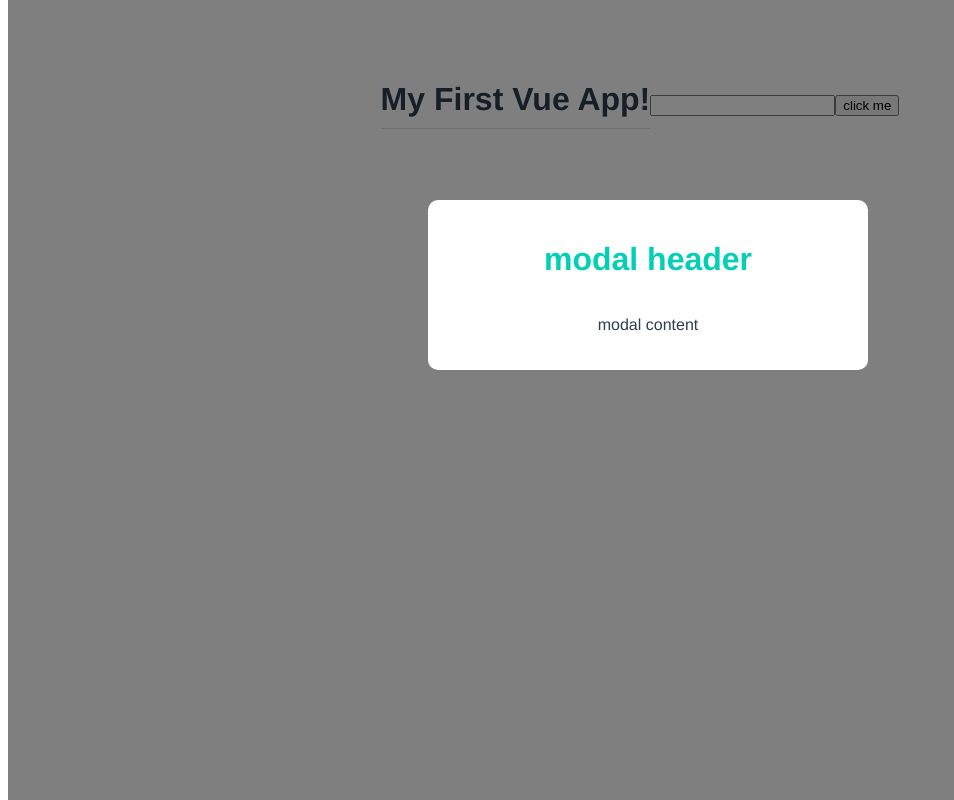
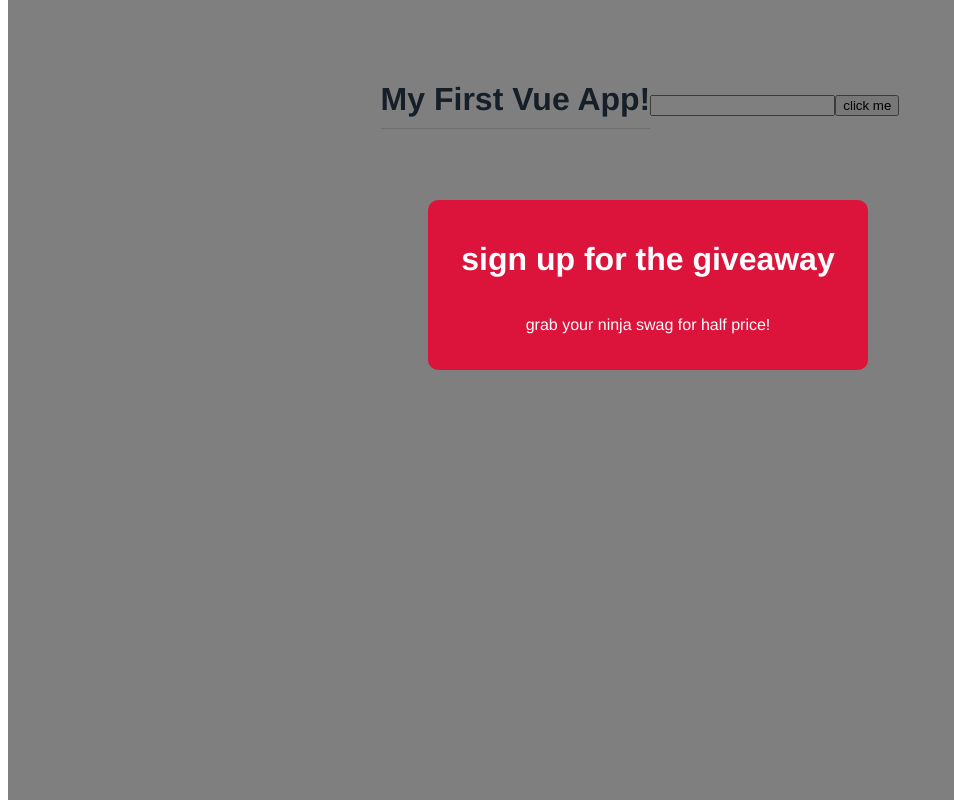
Before and after one commit to seanhellier/modal-project, a Vue app: page / in a window 1280 px wide. Shown: the whole page, without its empty margins (0-954 px from the left). Built offline with nearby package versions, Linux system fonts and the light colour scheme.

Commit message:
lesson 25

```diff
--- a/src/App.vue
+++ b/src/App.vue
@@ -2,7 +2,7 @@
   <!-- <h1>My First Vue App!</h1> -->
   <h1>{{ title }}</h1>
 
-  <modal />
+  <modal :header="header" :text="text" theme="sale"/>
 
   <input type="text" ref="name">
   <button @click="handleClick">click me</button>
@@ -16,7 +16,9 @@
   components: { Modal },
   data() {
     return {
-      title: 'My First Vue App!'
+      title: `My First Vue App!`,
+      header: `sign up for the giveaway`,
+      text: `grab your ninja swag for half price!`,
     }
   },
   methods: {
--- a/src/components/Modal.vue
+++ b/src/components/Modal.vue
@@ -1,11 +1,17 @@
 <template>
   <div class="backdrop">
-    <div class="modal">
-      <h1>modal header</h1>
-      <p>modal content</p>
+    <div class="modal" :class="{ sale: theme === `sale` }">
+      <h1> {{ header }} </h1>
+      <p>{{ text }}</p>
     </div>
   </div>
 </template>
+
+<script>
+export default {
+    props: [ `header`, `text`, `theme` ]
+}
+</script>
 
 <style>
   .modal {
@@ -30,4 +36,13 @@
   .modal p {
     font-style: normal;
   }
+.modal.sale {
+    background: crimson;
+    color: white;
+}
+.modal.sale h1 {
+    color: white;
+}
+
+
 </style>
```
